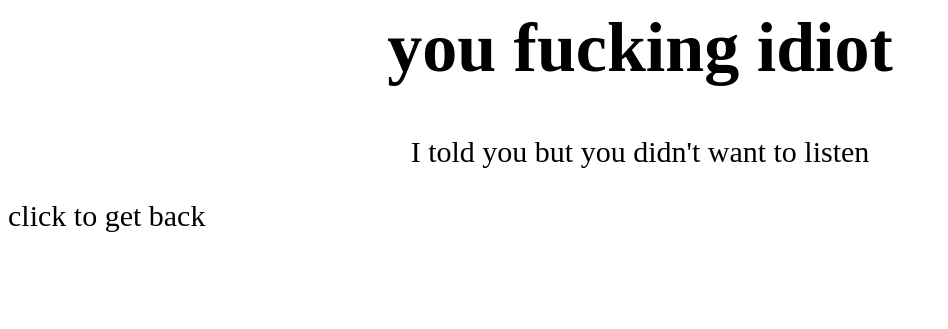
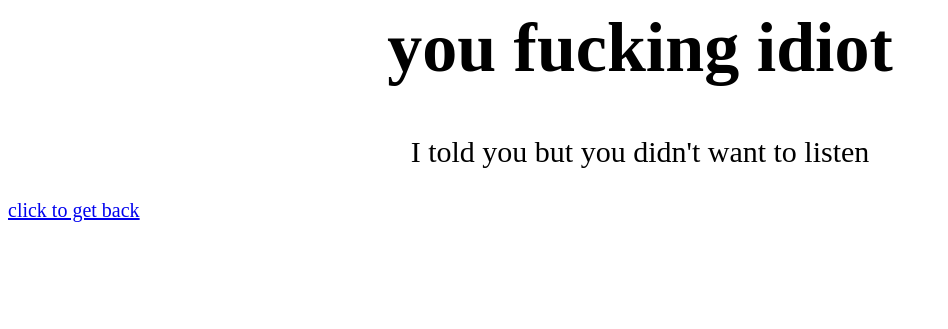
Before and after one commit to JustHeadcrab/balls_stuck_in_the_printer, a plain HTML site: page you.html in a window 1280 px wide. Shown: the whole page, without its empty margins (0-948 px from the left). Drawn offline with Linux system fonts and the light colour scheme.

Commit message:
Update you.html

```diff
--- a/you.html
+++ b/you.html
@@ -4,5 +4,7 @@
 <div style="float: center; align: center;">
 <h1 style="text-align: center; font-size: 70px;">you fucking idiot</h1>
   <p style="text-align: center; font-size: 30px;">I told you but you didn't want to listen</p>
-  <a style="text-align: center; font-size: 30px; href="balls.html">click to get back</a>
 </div>
+  <div class="topnav" style="color: #1EE85B; font-size: 20px; padding-bottom: 104px;">
+  <a href="balls.html">click to get back</a>
+</div>
```
